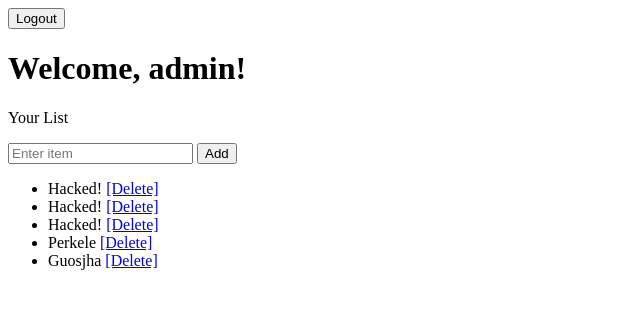
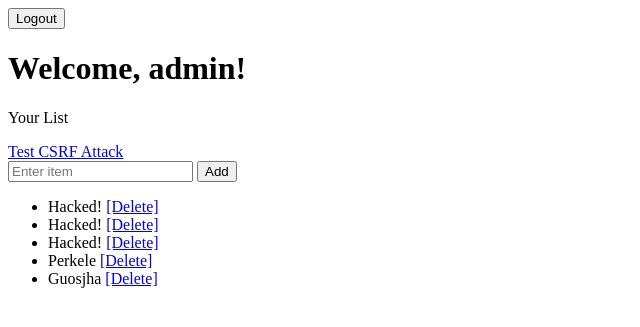
Before and after one commit to eerikpeerik/SCProject, a Django app: page /list/ in a window 1280 px wide. Shown: the top 327 px of the page, without its empty margins (0-640 px from the left). Run offline with Django 5.2, Linux system fonts and the light colour scheme; a user stored in the database is signed in; data comes from the database, SQL or seed files in the repository; both versions use the stored data as it was after the commit.

Commit message:
Added csrf.html, added new urls, modified list.html to contain an easy link to access CSRF vulnerability

```diff
--- a/SCProject/list/templates/list/list.html
+++ b/SCProject/list/templates/list/list.html
@@ -15,6 +15,7 @@
     <!-- Display name of user -->
     <h1>Welcome, {{ user.username }}!</h1>
     <p>Your List</p>
+    <a href="{% url 'csrf_attack' %}" target="_blank">Test CSRF Attack</a>
 
     <!-- Add new item form -->
     <form method="POST" action="{% url 'add_item' %}">
--- a/SCProject/list/urls.py
+++ b/SCProject/list/urls.py
@@ -1,9 +1,12 @@
 from django.urls import path
 from . import views
 from django.shortcuts import redirect
+
 
 urlpatterns = [
     path('', views.list_view, name='list'),  # Root page for the app
     path('add/', views.add_item, name='add_item'),
     path('<int:item_id>/delete/', views.delete_item, name='delete_item'),
+    path('csrf-attack/', views.csrfView, name='csrf_attack'),
+    path('changepassword/<str:new_password>/', views.change_password, name='change_password'),
 ]
--- a/SCProject/list/views.py
+++ b/SCProject/list/views.py
@@ -1,8 +1,10 @@
 from django.shortcuts import render, redirect, get_object_or_404
 from django.contrib.auth.decorators import login_required
 from .models import ListItem
-import sqlite3
 from django.db import connection
+from django.views.decorators.csrf import csrf_exempt
+from django.contrib.auth.models import User
+
 
 @login_required
 def add_item(request):
@@ -40,3 +42,23 @@ def delete_item(request, item_id):
 def list_view(request):
     items = ListItem.objects.filter(user=request.user)
     return render(request, 'list/list.html', {'items': items, 'user': request.user})
+
+@csrf_exempt
+@login_required
+def change_password(request):
+    # Get the username and new password from the URL's query parameters.
+    user = User.objects.get(username=request.GET.get("user"))
+    password = request.GET.get('password')
+
+    # Change the user's password.
+    user.set_password(password)
+    user.save()
+
+    # Optionally log the event (commented out here).
+    # notesLogger.info("user "+user.username+" changed their password")
+
+    return redirect('/')
+
+
+def csrfView(request):
+	return render(request,'list/csrf_attack.html')
```
Also changed, not shown: SCProject/list/templates/list/csrf_attack.html (added, +11 -0 lines), SCProject/db.sqlite3.
